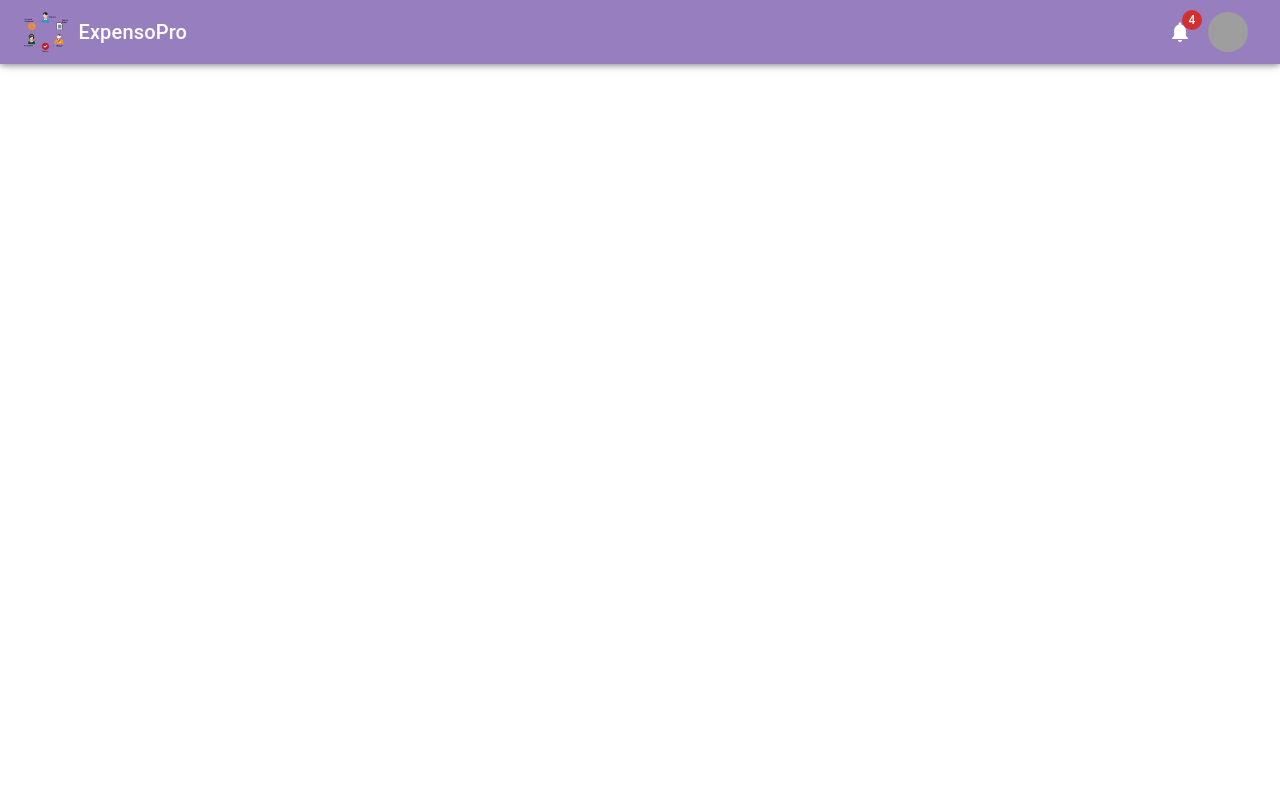
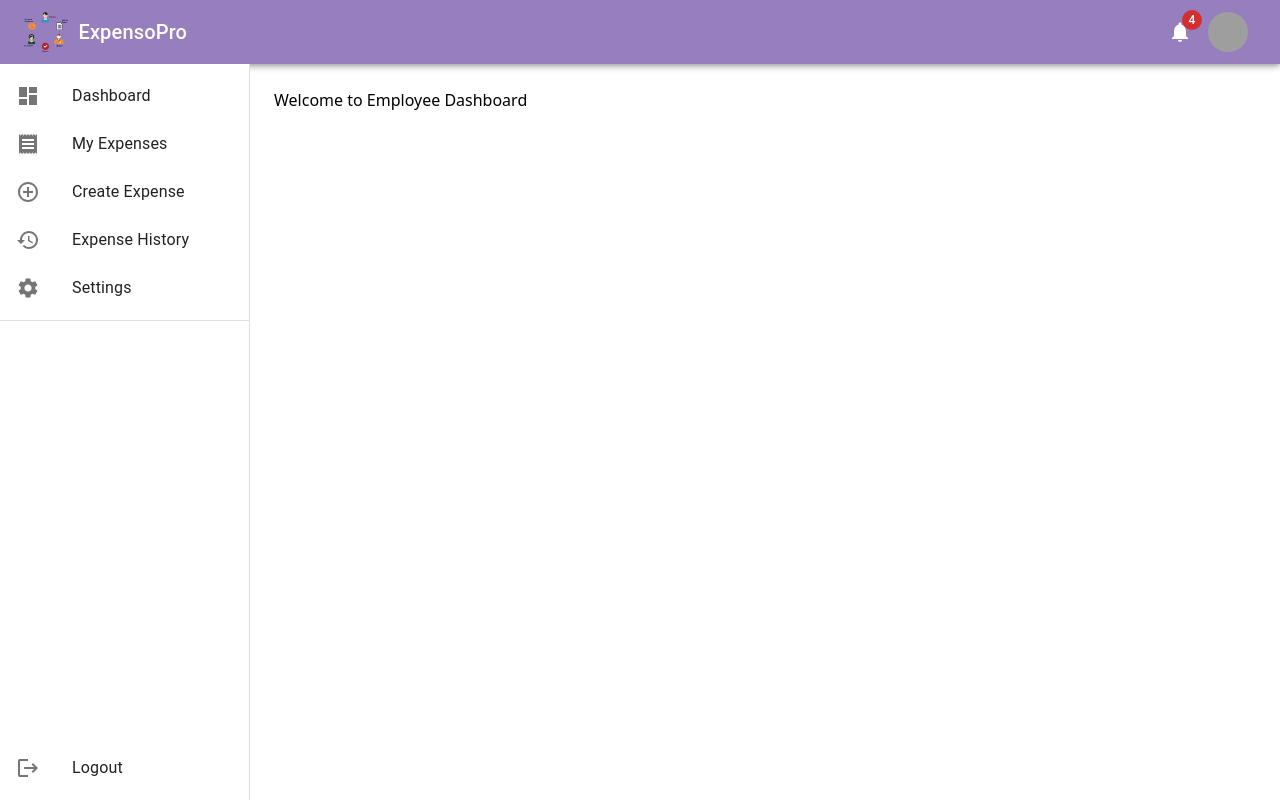
Before and after one commit to srprajwal/EnterpriseExpenseManagementSystem, a React (Vite) app in the folder frontend/: page /employee-dashboard in a window 1280 px wide. Built offline with nearby package versions, Linux system fonts and the light colour scheme; grey boxes are pictures that could not be loaded.

Commit message:
Employee sidebar component

```diff
--- a/frontend/src/pages/EmployeeDashboard/EmployeeDashboard.jsx
+++ b/frontend/src/pages/EmployeeDashboard/EmployeeDashboard.jsx
@@ -1,14 +1,19 @@
 import React from "react";
 import Header from "../../pages/Layout/Header";
+import Sidebar from "../../pages/Layout/Sidebar"; // Import the Sidebar component
+import { Box } from "@mui/material"; // Optional, for layout
 
 const EmployeeDashboard = () => {
   const user = { name: "John Doe", profilePic: "/employee-pic.jpg" };
 
   return (
-    <>
+    <Box display="flex"> {/* Use a Box for layout */}
       <Header user={user} />
-      <h1>Welcome to Employee Dashboard</h1>
-    </>
+      <Sidebar />
+      <Box flexGrow={1} padding={3} marginTop="64px"> {/* Main content with marginTop */}
+        <h1>Welcome to Employee Dashboard</h1>
+      </Box>
+    </Box>
   );
 };
 
--- a/frontend/src/pages/Layout/Sidebar.jsx
+++ b/frontend/src/pages/Layout/Sidebar.jsx
@@ -5,6 +5,8 @@ import ReceiptIcon from "@mui/icons-material/Receipt";
 import PeopleIcon from "@mui/icons-material/People";
 import BarChartIcon from "@mui/icons-material/BarChart";
 import SettingsIcon from "@mui/icons-material/Settings";
+import AddCircleOutlineIcon from '@mui/icons-material/AddCircleOutline';
+import HistoryIcon from '@mui/icons-material/History';
 import LogoutIcon from "@mui/icons-material/Logout";
 import { useNavigate } from "react-router-dom";
 import { useAuth } from "../../context/AuthContext";
@@ -14,14 +16,25 @@ const Sidebar = () => {
   const { auth, logout } = useAuth();
   const userRole = auth.role; // EMPLOYEE or MANAGER
 
-  const menuItems = [
+  const employeeMenuItems = [
     { text: "Dashboard", icon: <DashboardIcon />, path: "/" },
-    { text: "My Expenses", icon: <ReceiptIcon />, path: "/expenses", roles: ["EMPLOYEE"] },
-    { text: "Expense Requests", icon: <ReceiptIcon />, path: "/expense-requests", roles: ["MANAGER"] },
-    { text: "Team Members", icon: <PeopleIcon />, path: "/team", roles: ["MANAGER"] },
-    { text: "Analytics", icon: <BarChartIcon />, path: "/analytics", roles: ["MANAGER"] },
-    { text: "Settings", icon: <SettingsIcon />, path: "/settings", roles: ["EMPLOYEE", "MANAGER"] },
+    { text: "My Expenses", icon: <ReceiptIcon />, path: "/expenses" },
+    { text: "Create Expense", icon: <AddCircleOutlineIcon />, path: "/create-expense" },
+    { text: "Expense History", icon: <HistoryIcon />, path: "/expense-history" },
+    { text: "Settings", icon: <SettingsIcon />, path: "/settings" },
+
   ];
+
+  const managerMenuItems = [
+    { text: "Dashboard", icon: <DashboardIcon />, path: "/" },
+    { text: "Expense Requests", icon: <ReceiptIcon />, path: "/expense-requests" },
+    { text: "Team Members", icon: <PeopleIcon />, path: "/team" },
+    { text: "Analytics", icon: <BarChartIcon />, path: "/analytics" },
+    { text: "Settings", icon: <SettingsIcon />, path: "/settings" },
+  ];
+
+  const menuItems = userRole === "MANAGER" ? managerMenuItems : employeeMenuItems;
+
 
   return (
     <Drawer
```
